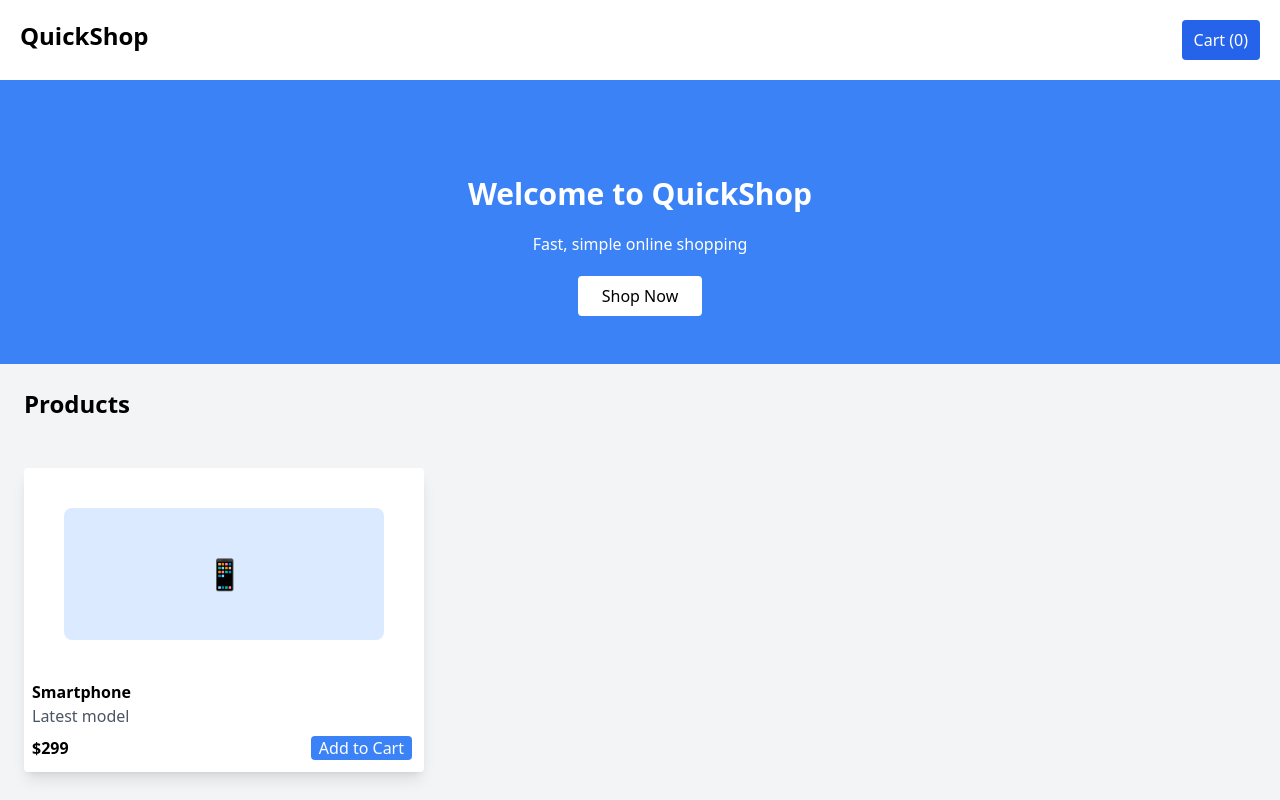
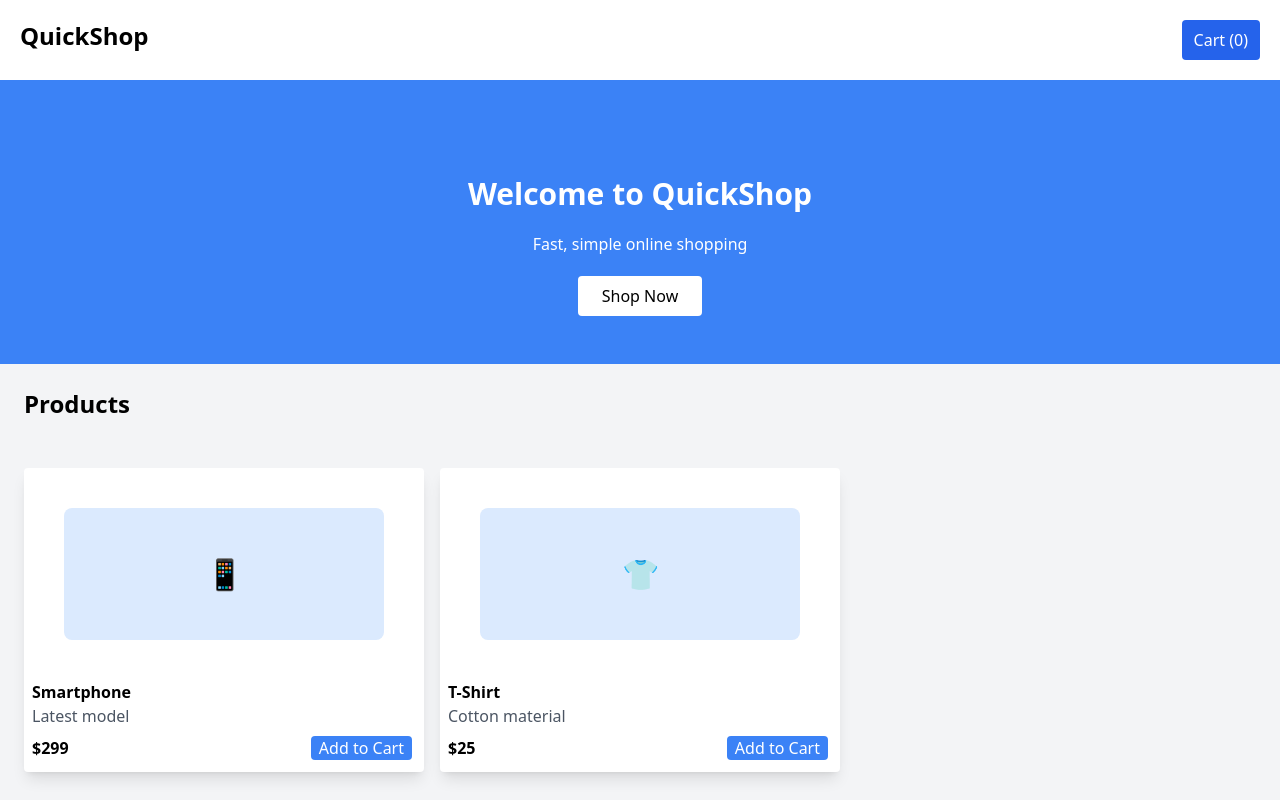
Before and after one commit to sagar-joshi-code/mero-project, a plain HTML site: page index.html in a window 1280 px wide. Drawn offline with nearby package versions, Linux system fonts and the light colour scheme.

Commit message:
add product-2 in index

```diff
--- a/index.html
+++ b/index.html
@@ -52,6 +52,21 @@
              </div>
             <!-- product1-ends -->
 
+              <!-- product2 -->
+             <div class="bg-white rounded shadow-lg ">
+                <div class="bg-blue-100 flex justify-center p-12 m-10 rounded-lg">
+                    <span class="text-3xl">👕</span>
+                </div>
+                <h3 class="font-bold pl-2">T-Shirt</h3>
+                <p class="text-gray-600 pl-2">Cotton material</p>
+                <div class="flex justify-between pl-2 pt-2">
+                    <p class="font-bold ">$25</p>
+                    <button class="bg-blue-500 text-white px-2  rounded mr-3 hover:bg-blue-600 hover:scale-105 mb-3">Add to Cart</button>
+                </div>
+             </div>
+            <!-- product2-ends -->
+
+
 
 
 </body>
```
